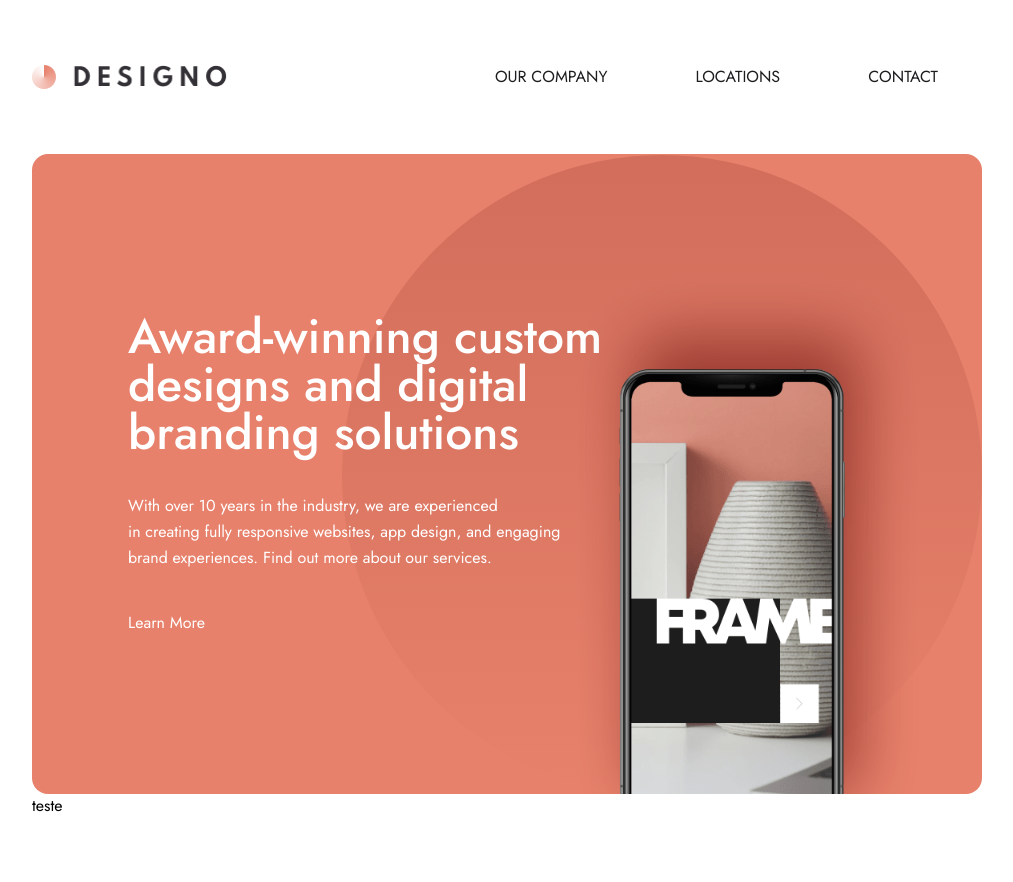
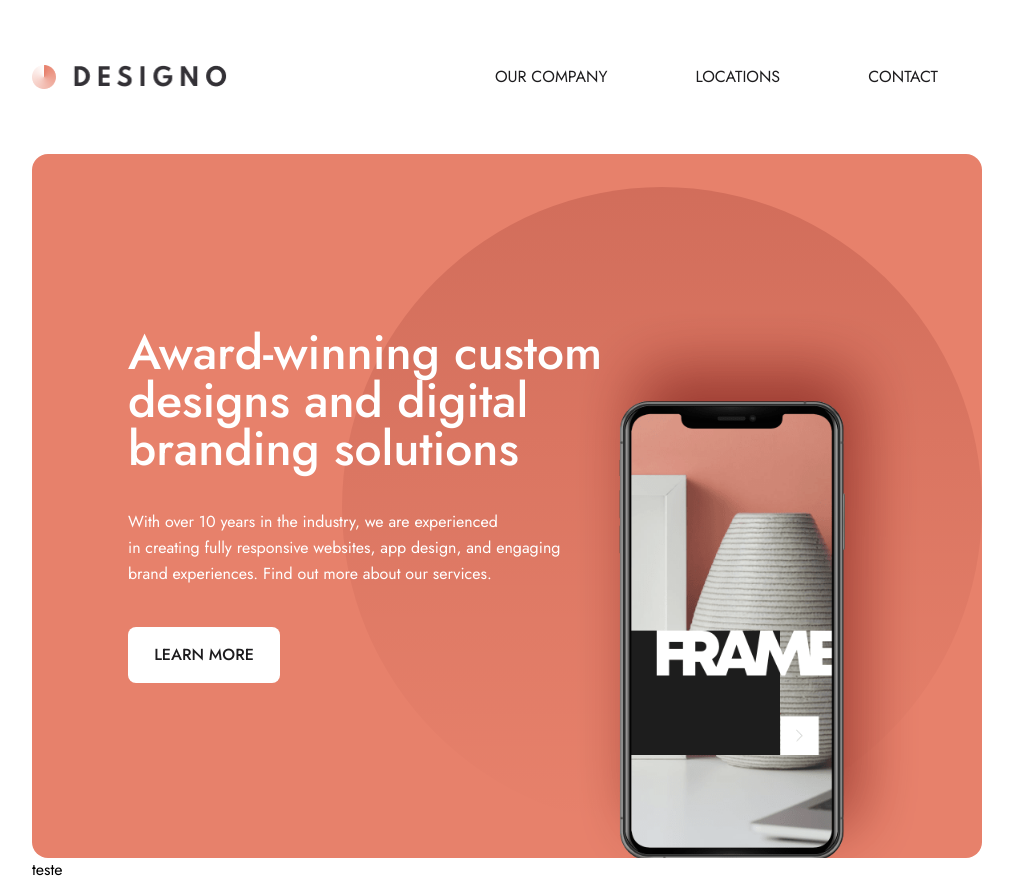
Before and after one commit to GustavoJuvino/designo-multi-page-website, a Next.js app: page / in a window 1280 px wide. Shown: the whole page, without its empty margins (133-1146 px from the left). Before the commit the page ends 818 px from the top, so only its background shows below. Built offline with nearby package versions, Linux system fonts and the light colour scheme.

Commit message:
Buttons created

```diff
--- /dev/null
+++ b/src/app/components/Button.tsx
@@ -0,0 +1,32 @@
+import React from 'react';
+
+interface ButtonProps {
+    value: string;
+    type: string;
+}
+
+const Button: React.FC<ButtonProps> = ({
+  value,
+  type
+}) => {
+  return (
+    <button className={`
+          w-[152px]
+          h-14
+          rounded-lg
+          text-base
+          font-medium
+          cursor-pointer
+          duration-300
+          hover:bg-light-peach
+          hover:text-white
+          ${type === "light" && "bg-white text-black"}
+          ${type === "dark" && "bg-peach text-white"}
+      `}
+    >
+        {value}
+    </button>
+  )
+}
+
+export default Button;
--- /dev/null
+++ b/src/app/components/Home/HomeContainer.tsx
@@ -0,0 +1,106 @@
+import React from 'react';
+import Image from "next/image";
+import Button from "../Button";
+
+const HomeContainer = () => {
+  return (
+    <section className="
+        xl:px-[165px]
+        sm:px-9
+        overflow-hidden
+      "
+    >
+      <section className="
+          w-[100%]
+          sm:h-[44rem]
+          mobile:h-[43.75rem]
+          h-[42rem]
+          flex
+          max-lg:flex-col
+          justify-between
+          items-center
+          max-lg:text-center
+          relative
+          bg-peach
+          sm:rounded-2xl
+          mt-16
+          lg:pl-24
+          overflow-hidden
+        "
+      >
+        {/* texts col */}
+        <div className="text-white z-20 max-lg:mt-16">
+          <h1 className="
+              mobile:text-5xl
+              text-3xl
+              font-bold
+            "
+          >
+            Award-winning custom <br id="br" />
+            designs and digital <br id="br" />
+            branding solutions
+          </h1>
+          <p className="
+              text-base
+              mt-9
+              max-mobile:leading-[20px]
+              max-mobile:px-2
+            "
+          >
+            With over 10 years in the industry, we are experienced <br id="br" />
+            in creating fully responsive websites, app design, and engaging <br id="br" />
+            brand experiences. Find out more about our services.
+          </p>
+          <div className="mt-10">
+            <Button
+                value="LEARN MORE"
+                type="light"
+            />
+          </div>
+        </div>
+
+        <Image
+          width={500}
+          height={500}
+          alt="background-img"
+          src="/assets/home/bg-pattern-hero-home.svg"
+          className="
+            absolute
+            lg:right-0
+            sm:right-[-10%]
+            max-lg:top-24
+            max-sm:top-0
+            lg:w-auto
+            lg:h-auto
+            max-sm:w-[100%]
+            max-sm:h-[100%]
+            max-sm:object-cover
+            max-sm:object-left
+          "
+        />
+
+        <Image
+          width={280}
+          height={572}
+          alt="phone"
+          src="/assets/home/image-hero-phone.png"
+          className="
+            lg:mt-[250px]
+            sm:mt-[400px]
+            lg:w-[500px]
+            sm:w-[350px]
+            max-sm:w-auto
+            max-sm:h-[500px]
+            z-20
+            sm:absolute
+            lg:right-0
+          "
+        />
+      </section>
+
+      <div>teste</div>
+    </section>
+  )
+}
+
+export default HomeContainer;
--- /dev/null
+++ b/src/app/components/Home/IconsHome.tsx
@@ -0,0 +1,9 @@
+import React from 'react';
+
+const IconsHome = () => {
+  return (
+    <div>IconsHome</div>
+  )
+}
+
+export default IconsHome;
--- a/src/app/layout.tsx
+++ b/src/app/layout.tsx
@@ -1,4 +1,4 @@
-import Header from "./components/Header"
+import Header from "./components/Header/Header"
 import './globals.css'
 import { Jost } from 'next/font/google'
 
--- a/src/app/page.tsx
+++ b/src/app/page.tsx
@@ -1,97 +1,9 @@
-import Image from "next/image";
+import HomeContainer from "./components/Home/HomeContainer";
 
 export default function Home() {
   return (
-    <main className="
-        xl:px-[165px]
-        sm:px-9
-        overflow-hidden
-      "
-    >
-      <section className="
-          w-[100%]
-          sm:h-[40rem]
-          mobile:h-[43.75rem]
-          h-[42rem]
-          flex
-          max-lg:flex-col
-          justify-between
-          items-center
-          max-lg:text-center
-          relative
-          bg-peach
-          sm:rounded-2xl
-          mt-16
-          lg:pl-24
-          overflow-hidden
-        "
-      >
-        {/* texts col */}
-        <div className="text-white z-20 max-lg:mt-16">
-          <h1 className="
-              mobile:text-5xl
-              text-3xl
-              font-bold
-            "
-          >
-            Award-winning custom <br id="br" />
-            designs and digital <br id="br" />
-            branding solutions
-          </h1>
-          <p className="
-              text-base
-              mt-9
-              max-mobile:leading-[20px]
-              max-mobile:px-2
-            "
-          >
-            With over 10 years in the industry, we are experienced <br id="br" />
-            in creating fully responsive websites, app design, and engaging <br id="br" />
-            brand experiences. Find out more about our services.
-          </p>
-          <button className="mt-10">Learn More</button>
-        </div>
-
-        <Image
-          width={500}
-          height={500}
-          alt="background-img"
-          src="/assets/home/bg-pattern-hero-home.svg"
-          className="
-            absolute
-            lg:right-0
-            sm:right-[-10%]
-            max-lg:top-24
-            max-sm:top-0
-            lg:w-auto
-            lg:h-auto
-            max-sm:w-[100%]
-            max-sm:h-[100%]
-            max-sm:object-cover
-            max-sm:object-left
-          "
-        />
-
-        <Image
-          width={280}
-          height={572}
-          alt="phone"
-          src="/assets/home/image-hero-phone.png"
-          className="
-            lg:mt-[250px]
-            sm:mt-[320px]
-            lg:w-[500px]
-            sm:w-[350px]
-            max-sm:w-auto
-            max-sm:h-[500px]
-            z-20
-            sm:absolute
-            lg:right-0
-          "
-        />
-      </section>
-
-      <div>teste</div>
+    <main>
+      <HomeContainer />
     </main>
   )
 };
```
Also changed, not shown: src/app/components/Header/Header.tsx (renamed from src/app/components/Header.tsx), src/app/components/Header/MobileMenu.tsx (renamed from src/app/components/MobileMenu.tsx), src/app/components/Header/styles/MobileMenu.module.css (renamed from src/app/components/styles/MobileMenu.module.css).
